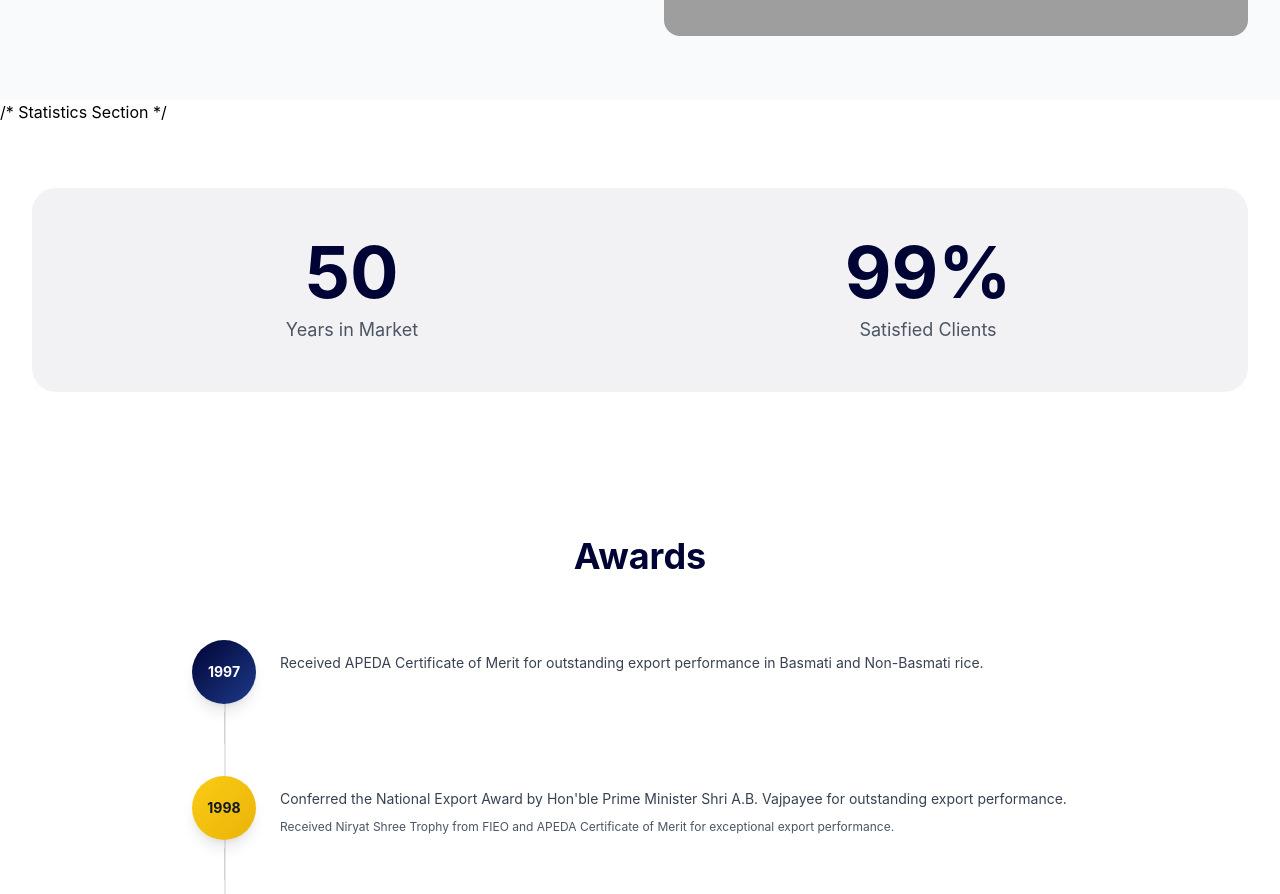
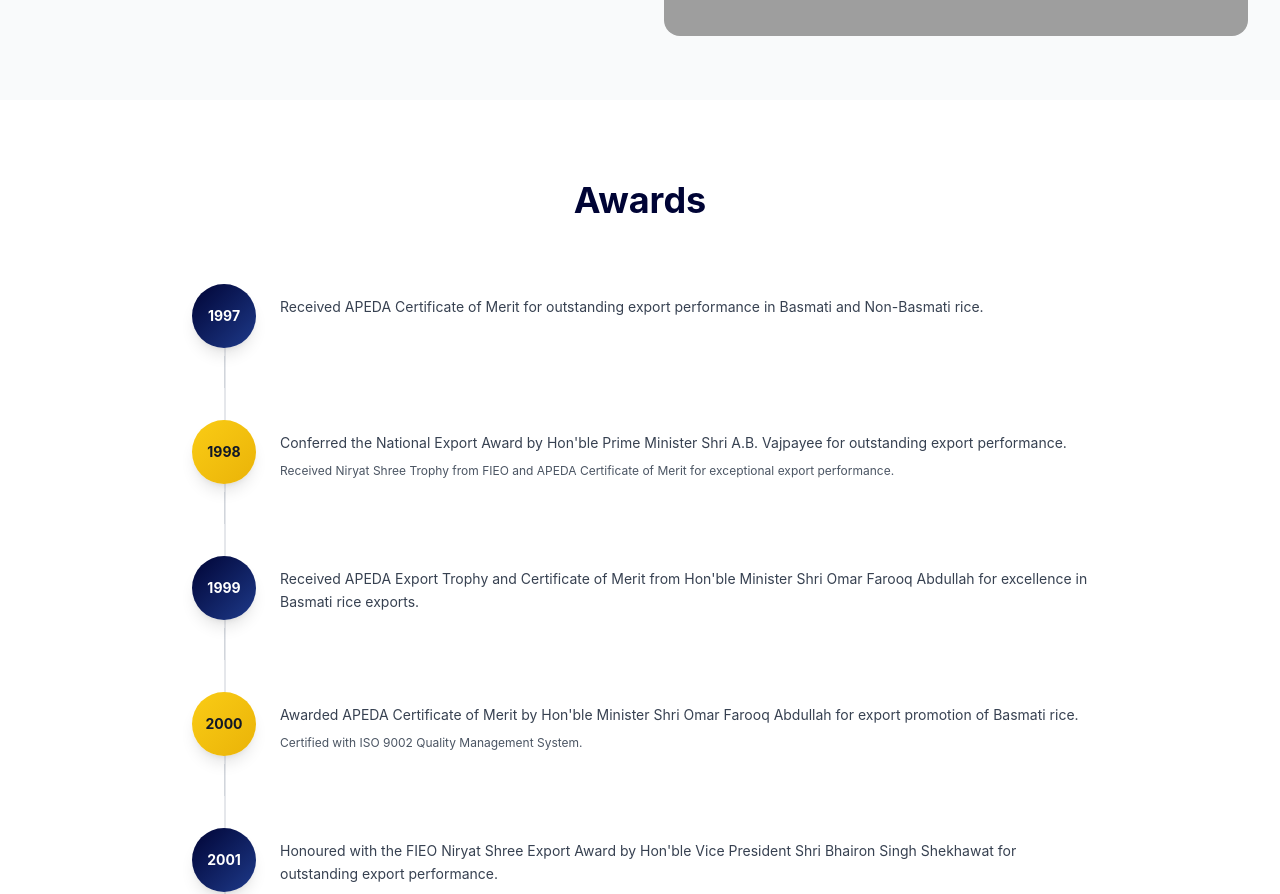
Before and after one commit to syk6n/riceexport, a React (Vite) app: page /about in a window 1280 px wide. Shown: the part 2540-3434 px from the top of the page. Built offline with nearby package versions, Linux system fonts and the light colour scheme; grey boxes are pictures that could not be loaded.

Commit message:
about stats removed

```diff
--- a/src/pages/About.tsx
+++ b/src/pages/About.tsx
@@ -165,25 +165,6 @@ const About = () => {
           </div>
         </div>
       </section>
-
-      /* Statistics Section */
-      <section className="py-12 lg:py-16 px-4 sm:px-6 lg:px-8">
-        <div className="max-w-7xl mx-auto">
-          <div className="bg-[#000435]/5 rounded-2xl lg:rounded-3xl p-6 lg:p-12">
-            <div className="grid grid-cols-1 sm:grid-cols-2 gap-6 lg:gap-8 text-center">
-              <div>
-                <div className="text-4xl sm:text-5xl lg:text-6xl xl:text-7xl font-bold text-[#000435] mb-1 lg:mb-2">50</div>
-                <div className="text-gray-600 text-sm sm:text-base lg:text-lg">Years in Market</div>
-              </div>
-              <div>
-                <div className="text-4xl sm:text-5xl lg:text-6xl xl:text-7xl font-bold text-[#000435] mb-1 lg:mb-2">99%</div>
-                <div className="text-gray-600 text-sm sm:text-base lg:text-lg">Satisfied Clients</div>
-              </div>
-            </div>
-          </div>
-        </div>
-      </section>
-
 
       {/* Achievements Timeline Section */}
       <section className="py-12 lg:py-20 px-4 sm:px-6 lg:px-8 bg-white">
```
